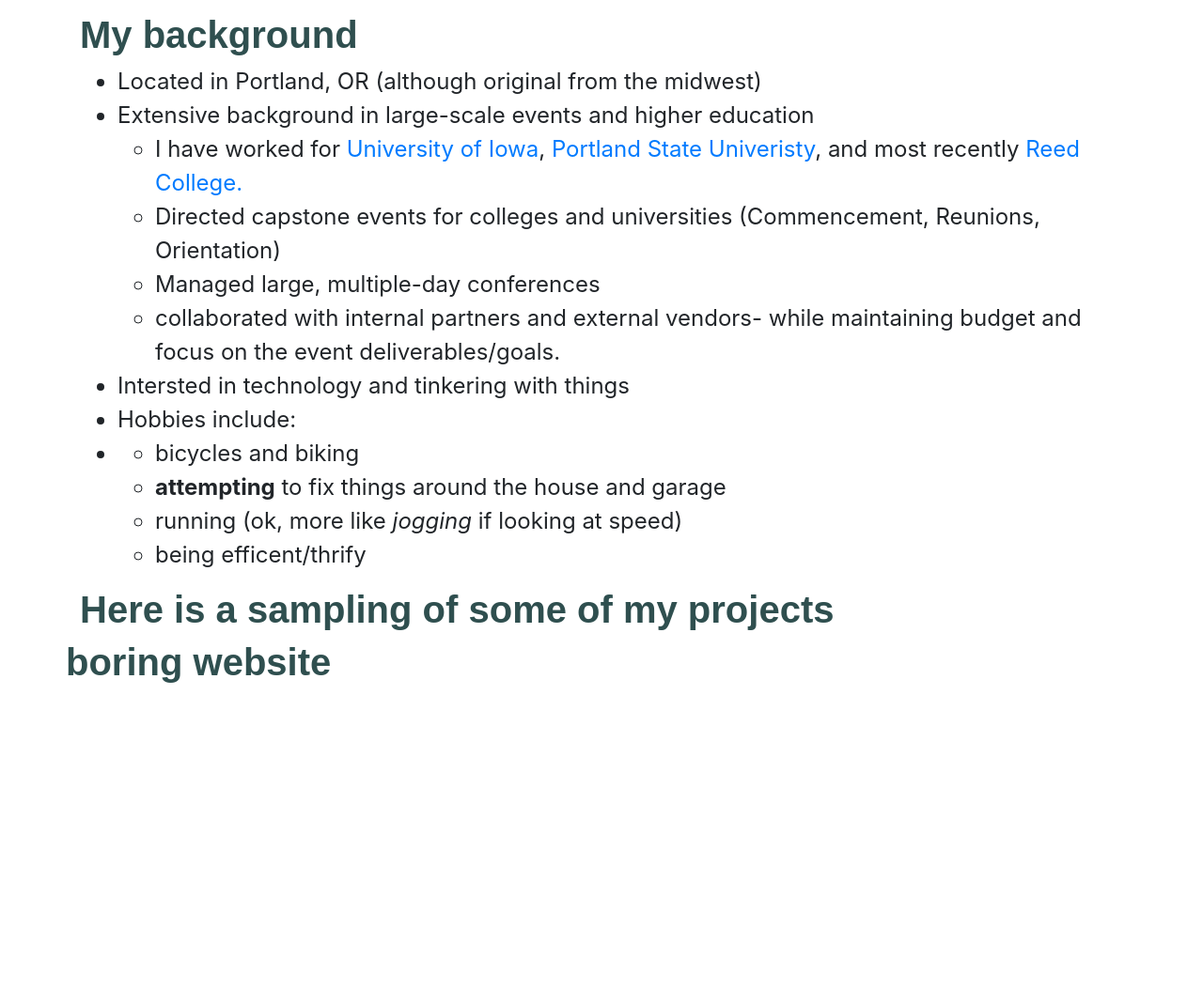
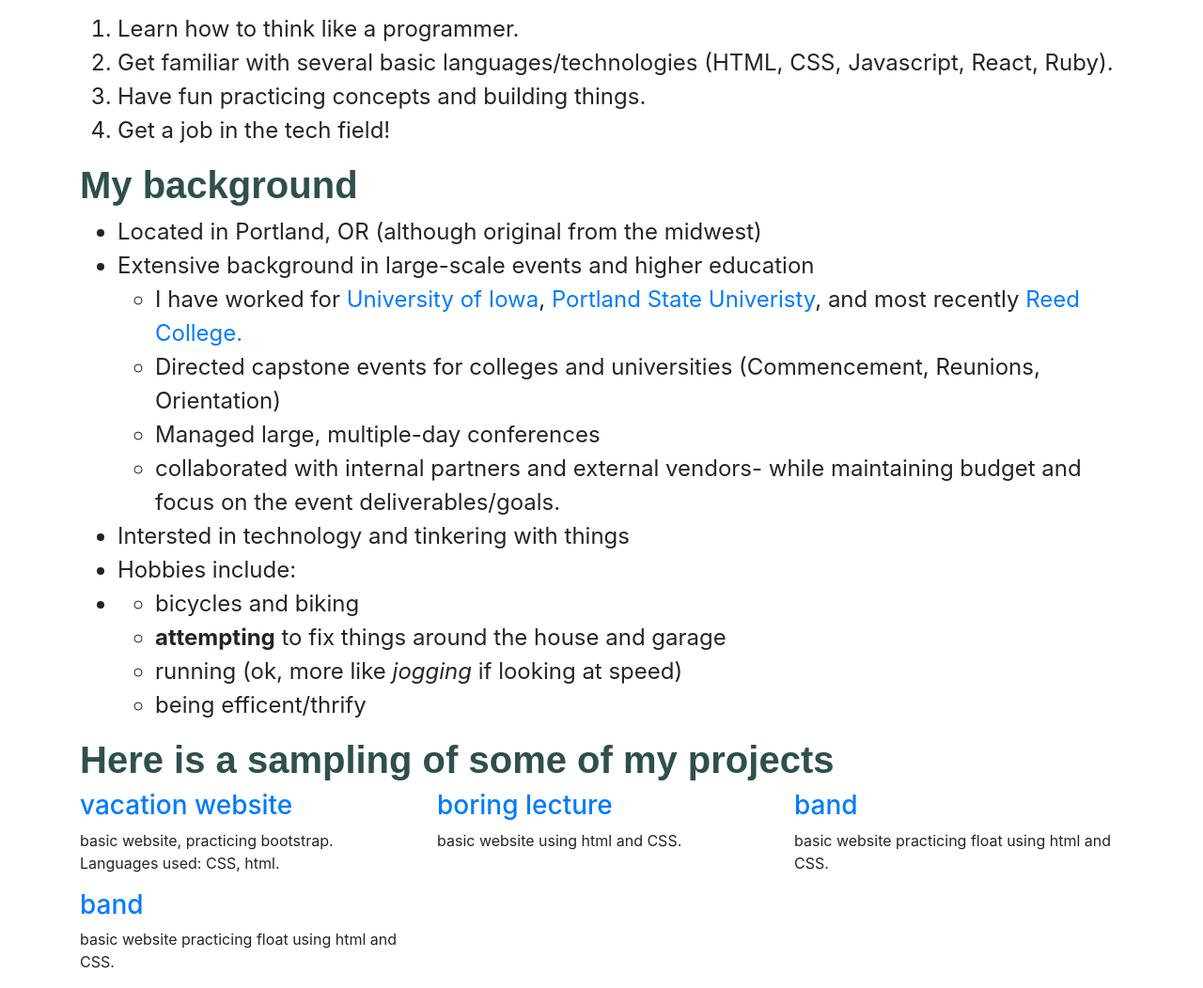
Before and after one commit to pangtodd/portfolio, a plain HTML site: page index.html in a window 1280 px wide. Shown: the part 451-1503 px from the top of the page at 94% size. Before the commit the page ends 1188 px from the top, so only its background shows below. Drawn offline with Linux system fonts and the light colour scheme.

Commit message:
WIP, lunch break

```diff
--- a/css/styles.css
+++ b/css/styles.css
@@ -19,3 +19,7 @@ p {
 li {
   font-size: x-large
 }
+
+.smaller {
+  font-size:medium
+}
--- a/index.html
+++ b/index.html
@@ -12,7 +12,13 @@
     <h1>Todd Pangilinan</h1>
     <h1>About me</h1>
 
-    <p>After a successful career in collegiate events, I've decided to take a bit of a left-turn in my career and pursue work in the tech industry. I'm leaning into some of the skills I honed as an event coordinator- problem solving, collaboration, and project management- and merging it with some of my intersts outside of work- tinkering/fixing things, following technology, and learning new things.</p>
+    <p>After a successful career in collegiate events, I've decided to take a bit of a left-turn in my career and pursue work in the tech industry. I'm leaning into some of the skills I honed as an event coordinator- problem solving, collaboration, and project management- and merging it with some of my intersts outside of work- tinkering/fixing things, following technology, and learning new things. My goals at epicodus are:</p>
+    <ol>
+      <li>Learn how to think like a programmer.</li>
+      <li>Get familiar with several basic languages/technologies (HTML, CSS, Javascript, React, Ruby).</li>
+      <li>Have fun practicing concepts and building things.</li>
+      <li>Get a job in the tech field!</li>
+    </ol>
 
 
     <h1>My background </h1>
@@ -36,8 +42,21 @@
     </ul>
     <h1>Here is a sampling of some of my projects</h1>
       <div class=row>
-        <div class=col:4>
-          <h1>boring website</h1>
+        <div class=col-md-4>
+          <h3><a href="https://github.com/pangtodd/vacation">vacation website</a></h3>
+          <p class=smaller> basic website, practicing bootstrap. Languages used: CSS, html.</p>
+        </div>
+        <div class=col-md-4>
+          <h3><a href="https://github.com/pangtodd/boring-lecture">boring lecture</a></h3>
+          <p class="smaller">basic website using html and CSS.</p>
+        </div>
+        <div class=col-md-4>
+          <h3><a href="https://github.com/pangtodd/band">band</a></h3>
+          <p class="smaller">basic website practicing float using html and CSS.</p>
+        </div>
+        <div class=col-md-4>
+          <h3><a href="https://github.com/pangtodd/band">band</a></h3>
+          <p class="smaller">basic website practicing float using html and CSS.</p>
         </div>
       </div>
   </div>
```
